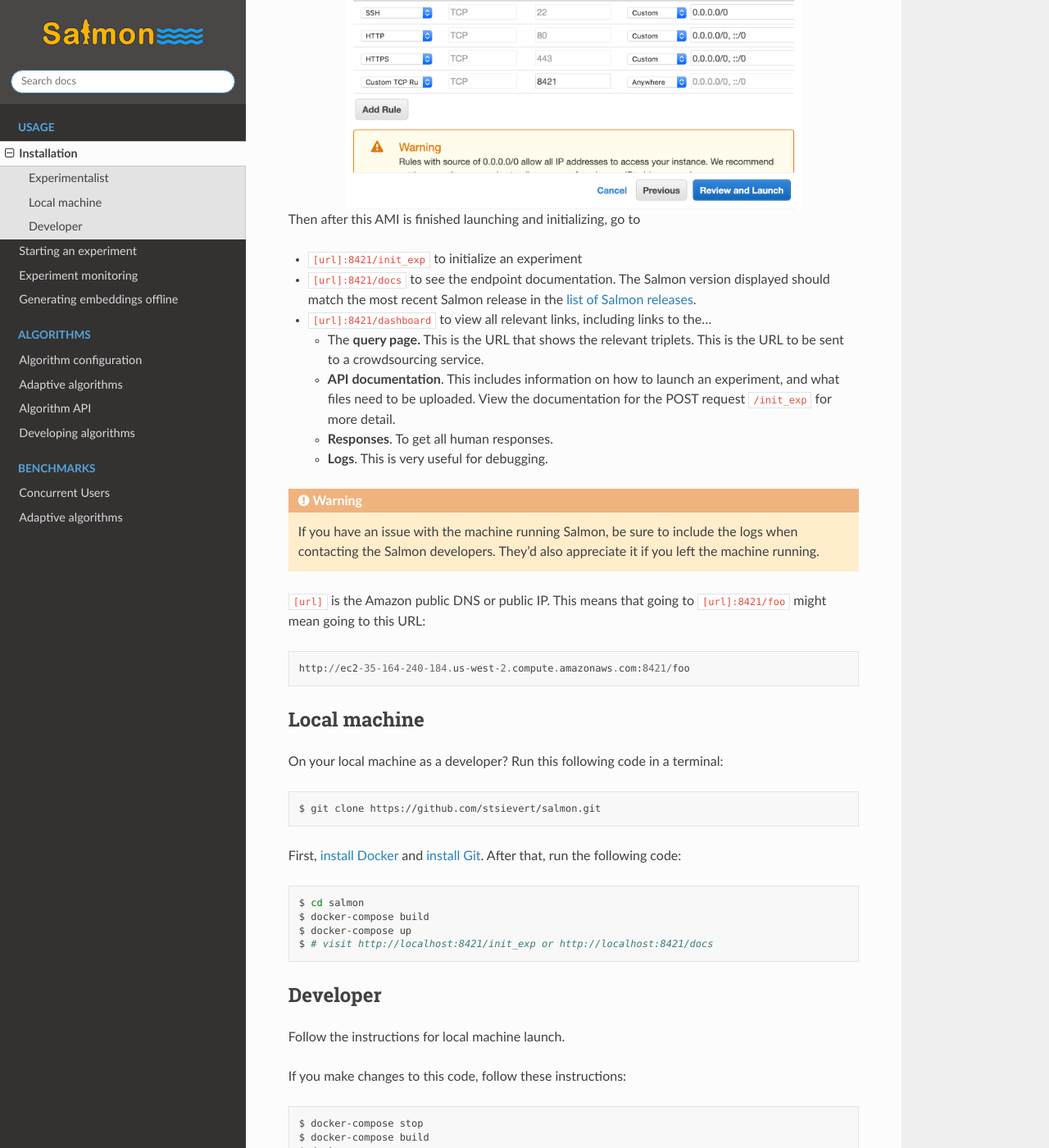
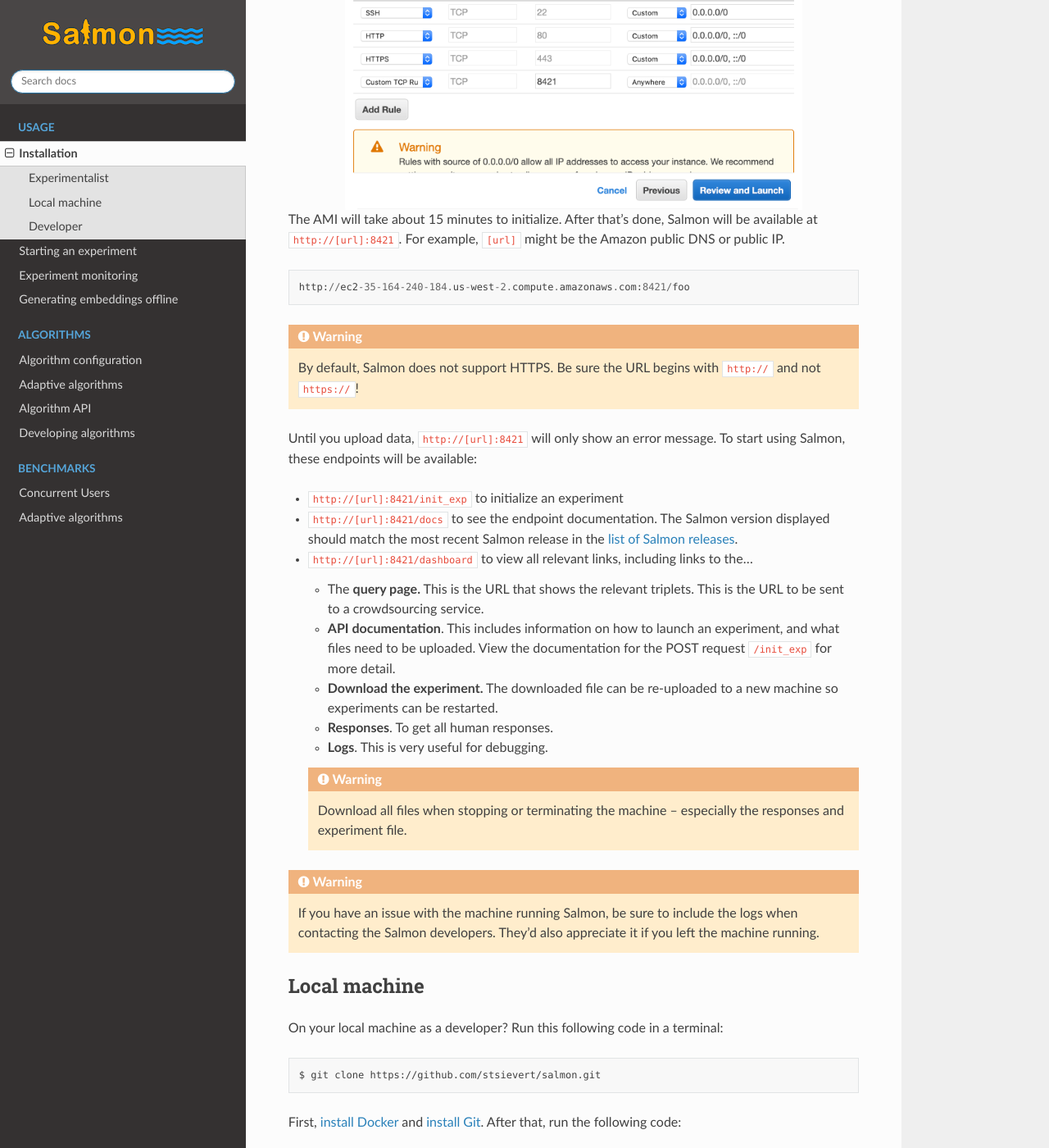
Before and after one commit to stsievert/salmon, a Sphinx documentation site: the page built from docs/source/installation.rst, in a window 1280 px wide and 1400 px high, scrolled down 882 px. Shown: the whole window at 82% size. Built offline with Sphinx 7.4.7 and the Read the Docs theme 2.0.0, drawn with Linux system fonts in a browser that asks for light colours; some of the changed text lies outside the part shown.

Commit message:
DOC: warn experimentalists * ...to use HTTP (not HTTPS) * ...to use a new AMI * Inform them about Salmon initialization time on EC2 * ...to download all files

```diff
--- a/docs/source/installation.rst
+++ b/docs/source/installation.rst
@@ -31,22 +31,43 @@
    :width: 80%
    :align: center
 
-Then after this AMI is finished launching and initializing, go to
+The AMI will take about 15 minutes to initialize. After that's done, Salmon
+will be available at ``http://[url]:8421``. For example, ``[url]`` might be
+the Amazon public DNS or public IP.
 
-- ``[url]:8421/init_exp`` to initialize an experiment
-- ``[url]:8421/docs`` to see the endpoint documentation. The Salmon version
-  displayed should match the most recent Salmon release in the `list of Salmon
-  releases`_.
-- ``[url]:8421/dashboard`` to view all relevant links, including links to
-  the...
+.. code::
+
+   http://ec2-35-164-240-184.us-west-2.compute.amazonaws.com:8421/foo
+
+.. warning::
+
+   By default, Salmon does not support HTTPS. Be sure the URL begins with
+   ``http://`` and not ``https://``!
+
+Until you upload data, ``http://[url]:8421`` will only show an error message.
+To start using Salmon, these endpoints will be available:
+
+- ``http://[url]:8421/init_exp`` to initialize an experiment
+- ``http://[url]:8421/docs`` to see the endpoint documentation. The Salmon
+  version displayed should match the most recent Salmon release in the `list of
+  Salmon releases`_.
+- ``http://[url]:8421/dashboard`` to view all relevant links, including links
+  to the...
 
   * The **query page.** This is the URL that shows the relevant triplets. This
     is the URL to be sent to a crowdsourcing service.
   * **API documentation**. This includes information on how to launch an
     experiment, and what files need to be uploaded. View the documentation for
     the POST request ``/init_exp`` for more detail.
+  * **Download the experiment.** The downloaded file can be re-uploaded to a
+    new machine so experiments can be restarted.
   * **Responses**. To get all human responses.
   * **Logs**. This is very useful for debugging.
+
+  .. warning::
+
+     Download all files when stopping or terminating the machine -- especially
+     the responses and experiment file.
 
 .. warning::
 
@@ -54,12 +75,6 @@
    logs when contacting the Salmon developers. They'd also appreciate it if
    you left the machine running.
 
-``[url]`` is the Amazon public DNS or public IP. This means that going to
-``[url]:8421/foo`` might mean going to this URL:
-
-.. code::
-
-   http://ec2-35-164-240-184.us-west-2.compute.amazonaws.com:8421/foo
 
 .. _list of Salmon releases: https://github.com/stsievert/salmon/releases
 
--- a/docs/source/monitoring.rst
+++ b/docs/source/monitoring.rst
@@ -4,7 +4,7 @@
 =====================
 
 While participants are answering queries, you can track the state of the
-experiment by visiting ``[url]:8421/dashboard``. Initially, this will be fairly
+experiment by visiting ``http://[url]:8421/dashboard``. Initially, this will be fairly
 barren because users haven't responded.
 
 After users respond, the dashboard will show the following information:
--- a/docs/source/offline.rst
+++ b/docs/source/offline.rst
@@ -16,7 +16,7 @@
 
 Downloading responses
 ---------------------
-Download the responses, either by visiting `[url]:8421/responses` or clicking
+Download the responses, either by visiting `http://[url]:8421/responses` or clicking
 the link on the dashboard (as mentioned in :ref:`exp-monitoring`).
 
 
```
Also changed, not shown: other parts of docs/source/installation.rst (+1 -1 lines), docs/source/getting-started.rst (+9 -4 lines).
